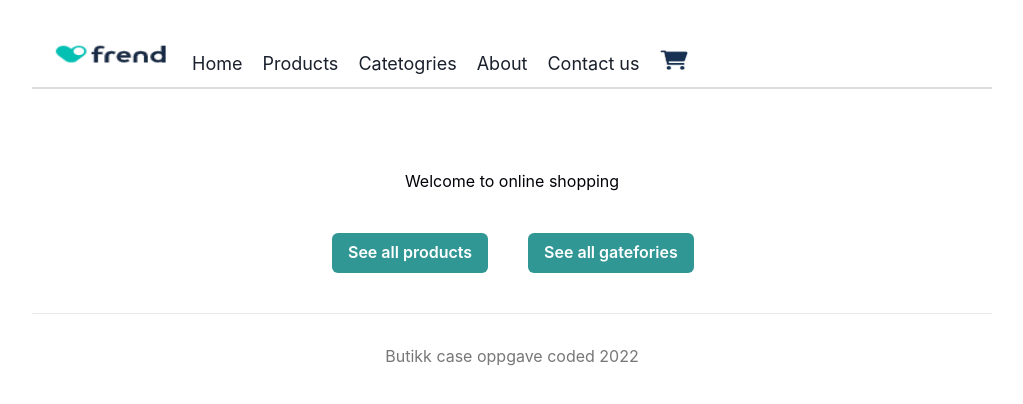
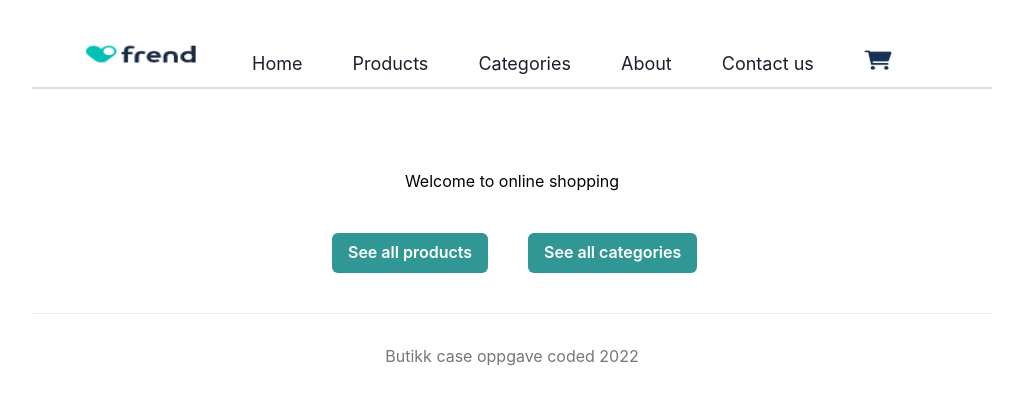
Before and after one commit to Hamzeh-Alsheikho/butikk-case, a Next.js app: page / in a window 1280 px wide. Shown: the top 404 px of the page, without its empty margins (128-1151 px from the left). Built offline with nearby package versions, Linux system fonts and the light colour scheme.

Commit message:
Recorrect syntext feil

```diff
--- a/comps/Navbar.js
+++ b/comps/Navbar.js
@@ -12,7 +12,7 @@ const Navbar = () => {
       </div>
       <Link href="/">Home</Link>
       <Link href="/butikk"> Products</Link>
-      <Link href="/categories/"> Catetogries</Link>
+      <Link href="/categories/"> Categories</Link>
       <Link href="/about"> About</Link>
       <Link href="/contact"> Contact us</Link>
       <a href="/cart">
--- a/package.json
+++ b/package.json
@@ -1,5 +1,5 @@
 {
-  "name": "butikk-case",
+  "name": "-case",
   "private": true,
   "scripts": {
     "dev": "next dev",
--- a/pages/404.js
+++ b/pages/404.js
@@ -1,5 +1,5 @@
 import Link from "next/link";
-import "@fortawesome/fontawesome-free/css/all.min.css";
+
 import { useEffect } from "react";
 import { useRouter } from "next/router";
 const NotFound = () => {
--- a/pages/butikk/[id].js
+++ b/pages/butikk/[id].js
@@ -52,7 +52,7 @@ const Detailes = ({ prod }) => {
         {prod.name} | Price {prod.price} kr
       </h1>
       <p>
-        Discription:<br></br>
+      Description:<br></br>
         <br></br>
         {prod.description}
         {prod.stock}
--- a/pages/categories/[id].js
+++ b/pages/categories/[id].js
@@ -52,7 +52,7 @@ const Detailes = ({ catgo }) => {
           {catgo.name} | Price {catgo.price} kr
         </h1>
         <p>
-          Discription:<br></br>
+        Description:<br></br>
           <br></br>
           {catgo.description}
         </p>
--- a/pages/index.tsx
+++ b/pages/index.tsx
@@ -22,7 +22,7 @@ const Home: NextPage = () => {
         </Link>
         <Link passHref href="/categories">
           <Button colorScheme="teal" size="md">
-            See all gatefories
+            See all categories
           </Button>
         </Link>
       </div>
--- a/styles/globals.css
+++ b/styles/globals.css
@@ -31,7 +31,7 @@ nav {
   font-size: large;
 }
 nav a {
-  margin-left: 20px;
+  margin-left: 50px;
 }
 nav a:hover {
   color: brown;
```
Also changed, not shown: styles/Products.module.css (line endings or trailing spaces).
